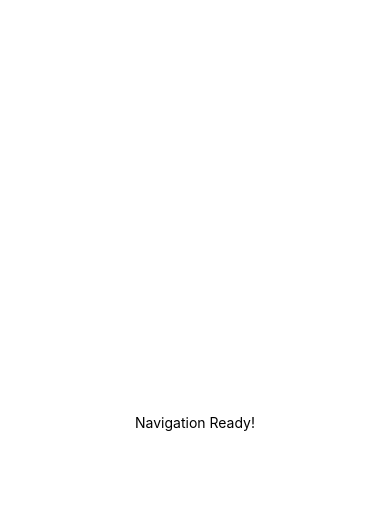
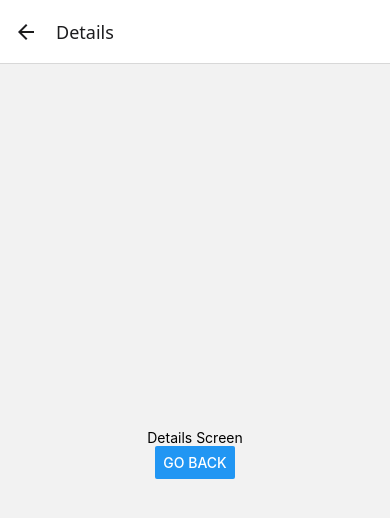
Before and after one commit to yunusdavutogl/TravelApp, a React Native app: screen /Details in a window 390 px wide. Shown: the top 518 px of the page. Built offline with nearby package versions, Linux system fonts and the light colour scheme.

Commit message:
feat: implement stack navigator with Home and Details screens (Part 2)

```diff
--- a/App.js
+++ b/App.js
@@ -1,12 +1,17 @@
 import { NavigationContainer } from '@react-navigation/native';
-import { Text, View } from 'react-native';
+import { createNativeStackNavigator } from '@react-navigation/native-stack';
+import HomeScreen from './screens/HomeScreen';
+import DetailsScreen from './screens/DetailsScreen';
+
+const Stack = createNativeStackNavigator();
 
 export default function App() {
   return (
     <NavigationContainer>
-      <View style={{ flex: 1, justifyContent: 'center', alignItems: 'center' }}>
-        <Text>Navigation Ready!</Text>
-      </View>
+      <Stack.Navigator initialRouteName="Home">
+        <Stack.Screen name="Home" component={HomeScreen} />
+        <Stack.Screen name="Details" component={DetailsScreen} />
+      </Stack.Navigator>
     </NavigationContainer>
   );
 }
--- /dev/null
+++ b/screens/DetailsScreen.js
@@ -0,0 +1,10 @@
+import { View, Text, Button } from 'react-native';
+
+export default function DetailsScreen({ navigation }) {
+  return (
+    <View style={{ flex: 1, justifyContent: 'center', alignItems: 'center' }}>
+      <Text>Details Screen</Text>
+      <Button title="Go Back" onPress={() => navigation.goBack()} />
+    </View>
+  );
+}
--- /dev/null
+++ b/screens/HomeScreen.js
@@ -0,0 +1,10 @@
+import { View, Text, Button } from 'react-native';
+
+export default function HomeScreen({ navigation }) {
+  return (
+    <View style={{ flex: 1, justifyContent: 'center', alignItems: 'center' }}>
+      <Text>Home Screen</Text>
+      <Button title="Go to Details" onPress={() => navigation.navigate('Details')} />
+    </View>
+  );
+}
```
